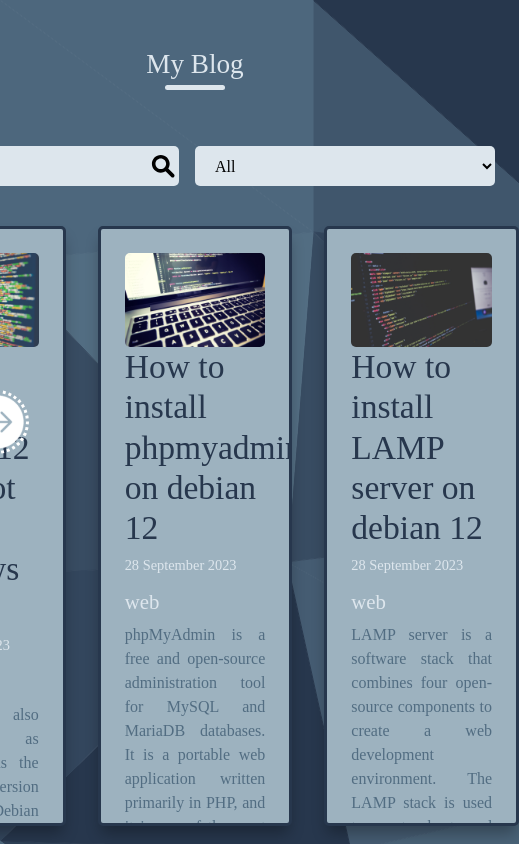
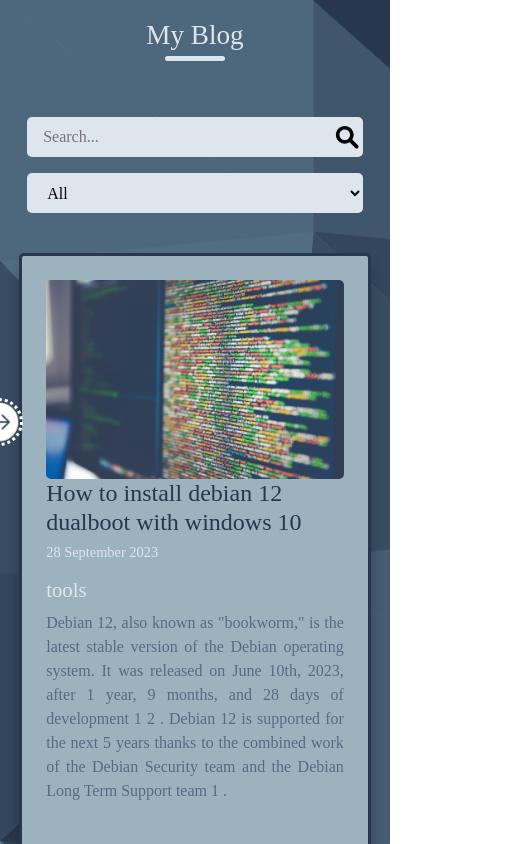
Before and after one commit to ahmadrzq/Portfolio-V5, a React (Vite) app: page /blog in a window 390 px wide. Shown: the top 844 px of the page, 519 px wide, since content can reach past the window. Built offline with nearby package versions, Linux system fonts and the light colour scheme; a web font is replaced by a local one.

Commit message:
Adding responsive

```diff
--- a/src/index.css
+++ b/src/index.css
@@ -92,3 +92,138 @@ p {
   align-items: center;
   justify-content: center;
 }
+
+/* !Responsive */
+/* !Tablet */
+@media screen and (max-width: 920px) {
+  .about__content {
+    padding: 2rem;
+  }
+  .about__content p {
+    padding: 3.5rem;
+  }
+  .content__post {
+    grid-template-columns: repeat(2, 1fr);
+  }
+  .portfolio__content {
+    grid-template-columns: repeat(2, 1fr);
+  }
+  .skills__content {
+    grid-template-columns: repeat(3, 1fr);
+  }
+}
+/* !Mobile */
+@media screen and (max-width: 640px) {
+  .sidebar {
+    left: -25px;
+  }
+  .btn__sidebar {
+    max-width: 48px;
+  }
+  .sidebar:hover :is(.nav) {
+    left: 23px;
+  }
+  .home__img {
+    width: 200px;
+    height: 200px;
+    margin-bottom: 1rem;
+  }
+  .home__content h2 {
+    font-size: 1.2rem;
+  }
+  .home__content h1 {
+    font-size: 1.5rem;
+    font-weight: bold;
+  }
+  .home__content h4 {
+    font-size: 0.8rem;
+  }
+  .section {
+    padding: 1.2rem;
+  }
+  .about__content {
+    padding: 1rem;
+  }
+  .about__content p {
+    padding: 1.5rem;
+    line-height: normal;
+  }
+  .contact__content{
+    padding: 0rem 1rem;
+  }
+  .content__menu {
+    min-height: 100%;
+    flex-direction: column;
+    row-gap: 1rem;
+  }
+  .search__menu {
+    width: 100%;
+  }
+  .filter__menu {
+    padding: 0;
+  }
+  .filter__menu select {
+    width: 100%;
+    display: block;
+    height: 40px;
+  }
+  .content__post {
+    grid-template-columns: repeat(1, 1fr);
+  }
+  .title__post h2 {
+    font-size: 1.5rem;
+  }
+  .title__post h5 {
+    font-weight: 200;
+  }
+  .description__post p {
+    font-size: 1rem;
+  }
+  .contact__content {
+    grid-template-columns: 1fr;
+    row-gap: 2rem;
+  }
+  .contact__item h3 {
+    font-size: 1.2rem;
+  }
+  .contact__item span {
+    font-size: 1rem;
+  }
+  .form__group {
+    grid-template-columns: repeat(1, 1fr);
+  }
+  .education__card h4,
+  .experience__card h4 {
+    font-size: 1.1rem;
+  }
+  .education__card div,
+  .experience__card div {
+    flex-direction: column;
+    align-items: start;
+  }
+  .education__card h2,
+  .experience__card h2 {
+    font-size: 1.6rem;
+  }
+  .education__card h3,
+  .experience__card h3 {
+    font-size: 1rem;
+  }
+  .portfolio__content {
+    grid-template-columns: repeat(1, 1fr);
+  }
+  .skills__content {
+    grid-template-columns: repeat(2, 1fr);
+    width: 100%;
+  }
+  .card__skill {
+    padding: 1rem;
+    width: 100%;
+  }
+  .card__skill svg {
+    height: 48px;
+  }
+  .card__skill h3 {
+    font-size: 1rem;
+  }
+}
```
